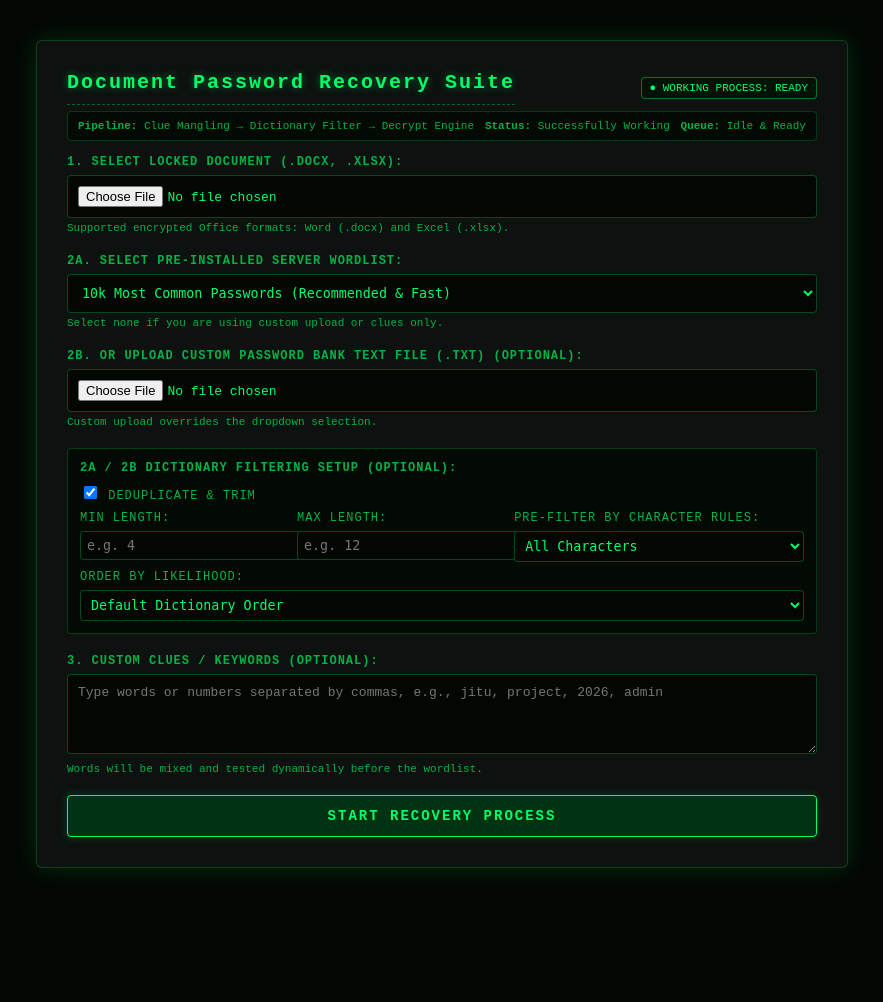
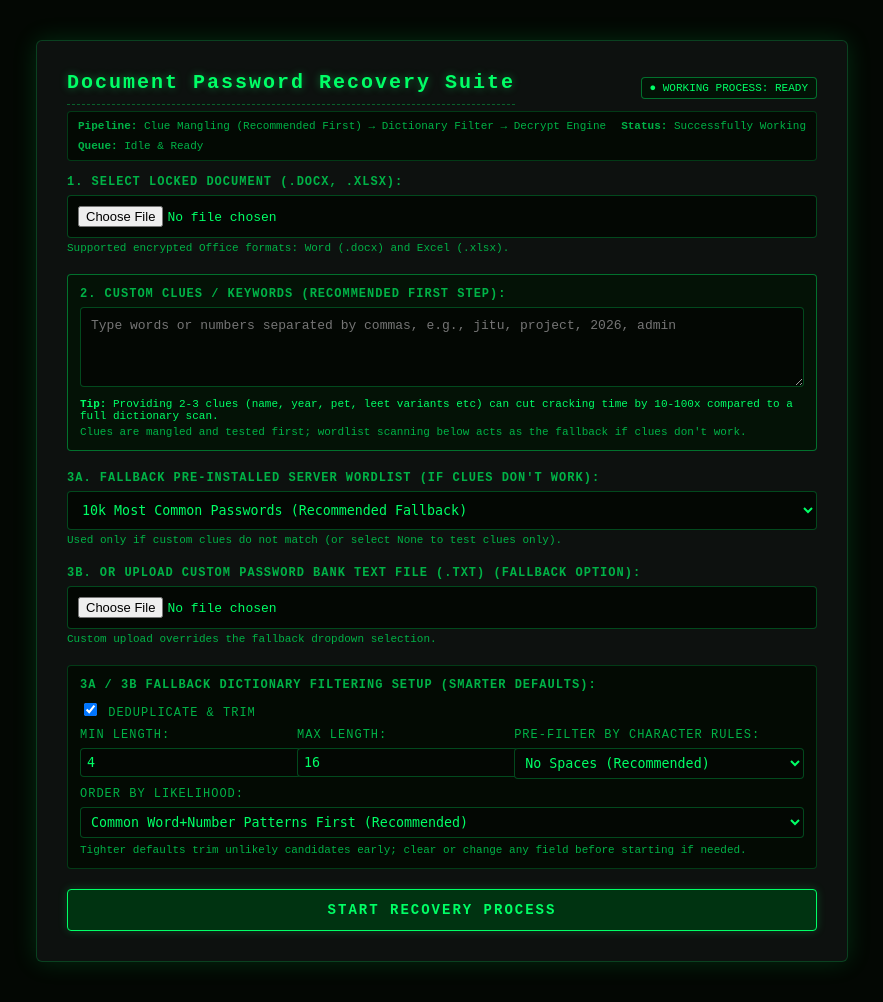
Before and after one commit to twinkleroy139/office-file-cracker, a PHP site: page / in a window 1280 px wide. Shown: the whole page, without its empty margins (198-1081 px from the left). Before the commit the page ends 872 px from the top, so only its background shows below. Run offline with PHP 8.4, Linux system fonts and the light colour scheme.

Commit message:
Complete Phase 3 clues-first guidance and smarter default filters in index.php

```diff
--- a/index.php
+++ b/index.php
@@ -14,7 +14,7 @@
         </div>
 
         <div style="display: flex; justify-content: space-between; flex-wrap: wrap; gap: 8px; font-size: 11px; color: #00b347; padding: 8px 10px; margin-bottom: 14px; border: 1px solid #00ff6633; border-radius: 4px; background: #030903;">
-            <span><strong>Pipeline:</strong> Clue Mangling &rarr; Dictionary Filter &rarr; Decrypt Engine</span>
+            <span><strong>Pipeline:</strong> Clue Mangling (Recommended First) &rarr; Dictionary Filter &rarr; Decrypt Engine</span>
             <span><strong>Status:</strong> Successfully Working</span>
             <span><strong>Queue:</strong> Idle &amp; Ready</span>
         </div>
@@ -26,24 +26,33 @@
                 <div class="note" style="color: #00b347; font-size: 11px; margin-top: 4px;">Supported encrypted Office formats: Word (.docx) and Excel (.xlsx).</div>
             </div>
 
-            <div class="form-group">
-                <label>2a. Select Pre-Installed Server Wordlist:</label>
-                <select name="wordlist_select" id="wordlist_select" style="width: 100%; padding: 10px; background: #030703; color: #00ff66; border: 1px solid #00ff6644; border-radius: 4px; font-family: monospace;">
-                    <option value="">-- None (Skip server wordlist) --</option>
-                    <option value="10k-most-common.txt" selected>10k Most Common Passwords (Recommended & Fast)</option>
-                    <option value="20k.txt">20k Expanded Passwords</option>
-                </select>
-                <div class="note" style="color: #00b347; font-size: 11px; margin-top: 4px;">Select none if you are using custom upload or clues only.</div>
+            <div class="form-group" style="border: 1px solid #00ff6666; padding: 12px; border-radius: 4px; background: #041206;">
+                <label>2. Custom Clues / Keywords (Recommended First Step):</label>
+                <textarea name="custom_clues" id="custom_clues" placeholder="Type words or numbers separated by commas, e.g., jitu, project, 2026, admin"></textarea>
+                <div class="note" style="color: #00ff66; font-size: 11px; margin-top: 6px;">
+                    <strong>Tip:</strong> Providing 2-3 clues (name, year, pet, leet variants etc) can cut cracking time by 10-100x compared to a full dictionary scan.
+                </div>
+                <div class="note" style="color: #00b347; font-size: 11px; margin-top: 4px;">Clues are mangled and tested first; wordlist scanning below acts as the fallback if clues don't work.</div>
             </div>
 
             <div class="form-group">
-                <label>2b. OR Upload Custom Password Bank Text File (.txt) (Optional):</label>
+                <label>3a. Fallback Pre-Installed Server Wordlist (If Clues Don't Work):</label>
+                <select name="wordlist_select" id="wordlist_select" style="width: 100%; padding: 10px; background: #030703; color: #00ff66; border: 1px solid #00ff6644; border-radius: 4px; font-family: monospace;">
+                    <option value="">-- None (Skip server wordlist) --</option>
+                    <option value="10k-most-common.txt" selected>10k Most Common Passwords (Recommended Fallback)</option>
+                    <option value="20k.txt">20k Expanded Passwords</option>
+                </select>
+                <div class="note" style="color: #00b347; font-size: 11px; margin-top: 4px;">Used only if custom clues do not match (or select None to test clues only).</div>
+            </div>
+
+            <div class="form-group">
+                <label>3b. OR Upload Custom Password Bank Text File (.txt) (Fallback Option):</label>
                 <input type="file" name="wordlist_file" id="wordlist_file">
-                <div class="note" style="color: #00b347; font-size: 11px; margin-top: 4px;">Custom upload overrides the dropdown selection.</div>
+                <div class="note" style="color: #00b347; font-size: 11px; margin-top: 4px;">Custom upload overrides the fallback dropdown selection.</div>
             </div>
 
             <div class="form-group" style="border: 1px solid #00ff6633; padding: 12px; border-radius: 4px; background: #030a03;">
-                <label>2a / 2b Dictionary Filtering Setup (Optional):</label>
+                <label>3a / 3b Fallback Dictionary Filtering Setup (Smarter Defaults):</label>
 
                 <div style="margin-top: 8px;">
                     <label style="font-weight: normal; font-size: 12px;">
@@ -55,21 +64,21 @@
                 <div style="display: flex; gap: 10px; margin-top: 8px; flex-wrap: wrap;">
                     <div style="flex: 1; min-width: 110px;">
                         <label style="font-weight: normal; font-size: 12px;">Min Length:</label>
-                        <input type="number" name="filter_min_len" id="filter_min_len" min="1" max="64" placeholder="e.g. 4" style="width: 100%; padding: 6px; background: #030703; color: #00ff66; border: 1px solid #00ff6644; border-radius: 4px; font-family: monospace;">
+                        <input type="number" name="filter_min_len" id="filter_min_len" min="1" max="64" value="4" placeholder="e.g. 4" style="width: 100%; padding: 6px; background: #030703; color: #00ff66; border: 1px solid #00ff6644; border-radius: 4px; font-family: monospace;">
                     </div>
                     <div style="flex: 1; min-width: 110px;">
                         <label style="font-weight: normal; font-size: 12px;">Max Length:</label>
-                        <input type="number" name="filter_max_len" id="filter_max_len" min="1" max="64" placeholder="e.g. 12" style="width: 100%; padding: 6px; background: #030703; color: #00ff66; border: 1px solid #00ff6644; border-radius: 4px; font-family: monospace;">
+                        <input type="number" name="filter_max_len" id="filter_max_len" min="1" max="64" value="16" placeholder="e.g. 16" style="width: 100%; padding: 6px; background: #030703; color: #00ff66; border: 1px solid #00ff6644; border-radius: 4px; font-family: monospace;">
                     </div>
                     <div style="flex: 1.4; min-width: 140px;">
                         <label style="font-weight: normal; font-size: 12px;">Pre-filter by character rules:</label>
                         <select name="filter_char_rule" id="filter_char_rule" style="width: 100%; padding: 6px; background: #030703; color: #00ff66; border: 1px solid #00ff6644; border-radius: 4px; font-family: monospace;">
-                            <option value="any" selected>All Characters</option>
+                            <option value="any">All Characters</option>
                             <option value="numeric">Numbers Only (0-9)</option>
                             <option value="alpha">Letters Only (A-Z, a-z)</option>
                             <option value="alnum">Alphanumeric (Letters + Numbers)</option>
                             <option value="lower">Lowercase Only</option>
-                            <option value="no_spaces">No Spaces</option>
+                            <option value="no_spaces" selected>No Spaces (Recommended)</option>
                         </select>
                     </div>
                 </div>
@@ -77,17 +86,12 @@
                 <div style="margin-top: 8px;">
                     <label style="font-weight: normal; font-size: 12px;">Order by likelihood:</label>
                     <select name="filter_order" id="filter_order" style="width: 100%; padding: 6px; background: #030703; color: #00ff66; border: 1px solid #00ff6644; border-radius: 4px; font-family: monospace;">
-                        <option value="default" selected>Default Dictionary Order</option>
+                        <option value="default">Default Dictionary Order</option>
                         <option value="short_first">Shorter Passwords First</option>
-                        <option value="common_patterns">Common Word+Number Patterns First</option>
+                        <option value="common_patterns" selected>Common Word+Number Patterns First (Recommended)</option>
                     </select>
                 </div>
-            </div>
-
-            <div class="form-group">
-                <label>3. Custom Clues / Keywords (Optional):</label>
-                <textarea name="custom_clues" id="custom_clues" placeholder="Type words or numbers separated by commas, e.g., jitu, project, 2026, admin"></textarea>
-                <div class="note" style="color: #00b347; font-size: 11px; margin-top: 4px;">Words will be mixed and tested dynamically before the wordlist.</div>
+                <div class="note" style="color: #00b347; font-size: 11px; margin-top: 6px;">Tighter defaults trim unlikely candidates early; clear or change any field before starting if needed.</div>
             </div>
 
             <button type="submit" id="start-btn">START RECOVERY PROCESS</button>
```
